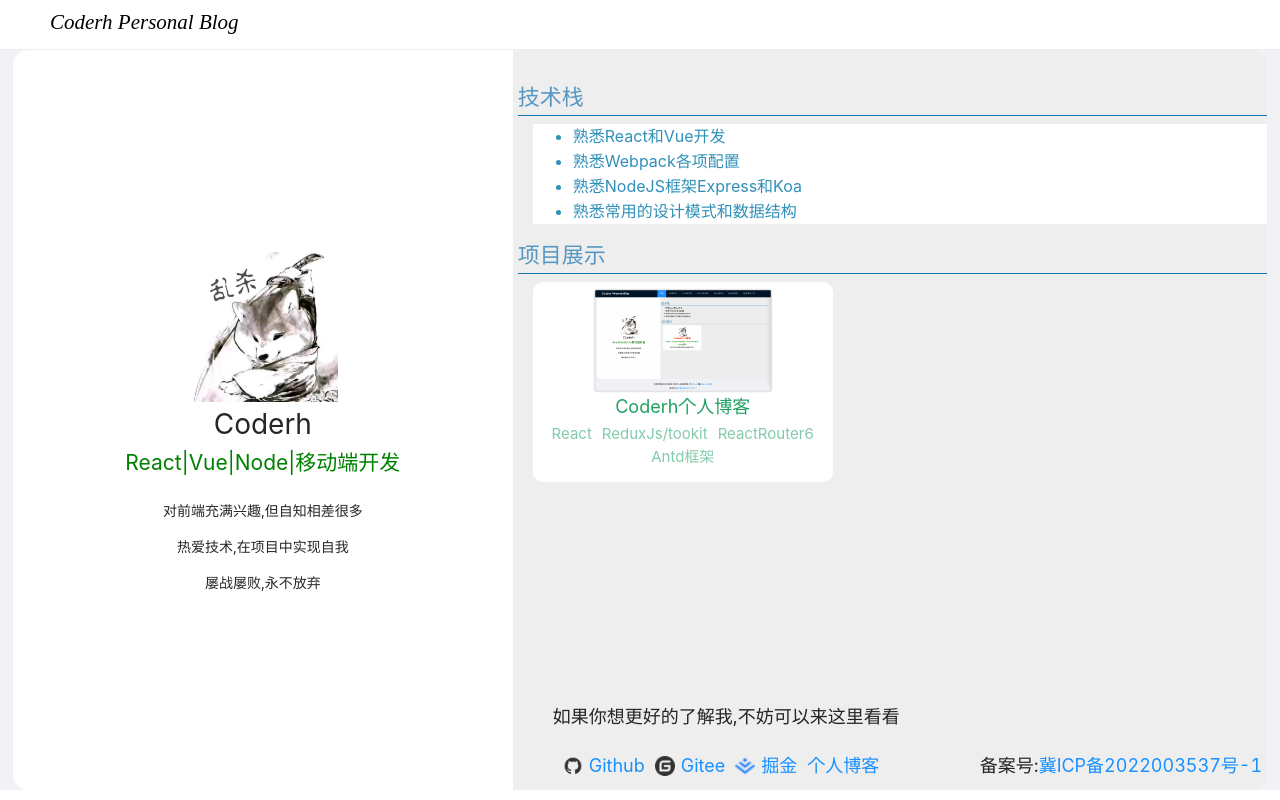
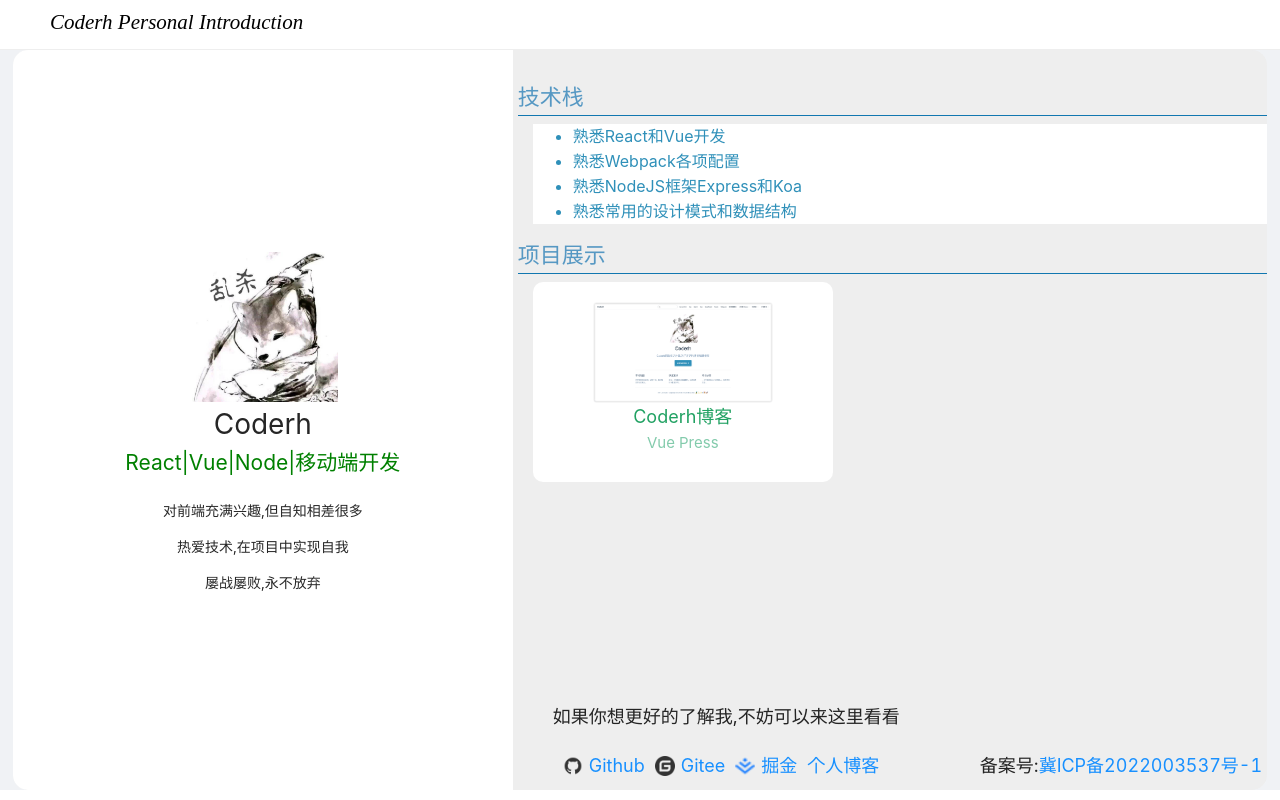
Before and after one commit to Coder-hrl/coderh_blog, a React (Create React App) app: page /home in a window 1280 px wide. Built offline with nearby package versions, Linux system fonts and the light colour scheme; a web font is replaced by a local one.

Commit message:
fix:修改首页的图片

```diff
--- a/src/Home/index.config.js
+++ b/src/Home/index.config.js
@@ -1,5 +1,3 @@
-import blog_img from '@/assets/img/Home/coderh-blog.png'
-
 const config = {
   technology: [
     '熟悉React和Vue开发',
@@ -9,10 +7,10 @@ const config = {
   ],
   projectList: [
     {
-      title: 'Coderh个人博客',
-      img: blog_img,
-      technical: ['React', 'ReduxJs/tookit', 'ReactRouter6', 'Antd框架'],
-      desc: '用于知识分享和React技术练习',
+      title: 'Coderh博客',
+      img: require('@/assets/img/Home/coderh-blog.png'),
+      technical: ['Vue Press'],
+      desc: '用于个人知识记录和知识分享',
     },
   ],
   mine_herfList: [
--- a/src/layout/AppHeader/index.jsx
+++ b/src/layout/AppHeader/index.jsx
@@ -12,7 +12,7 @@ function AppHeader() {
 
   return (
     <AppHeaderSwpper>
-      <h2 onClick={selectHome}>Coderh Personal Blog</h2>
+      <h2 onClick={selectHome}>Coderh Personal Introduction</h2>
     </AppHeaderSwpper>
   )
 }
```
Also changed, not shown: src/assets/img/Home/coderh-blog.png.
